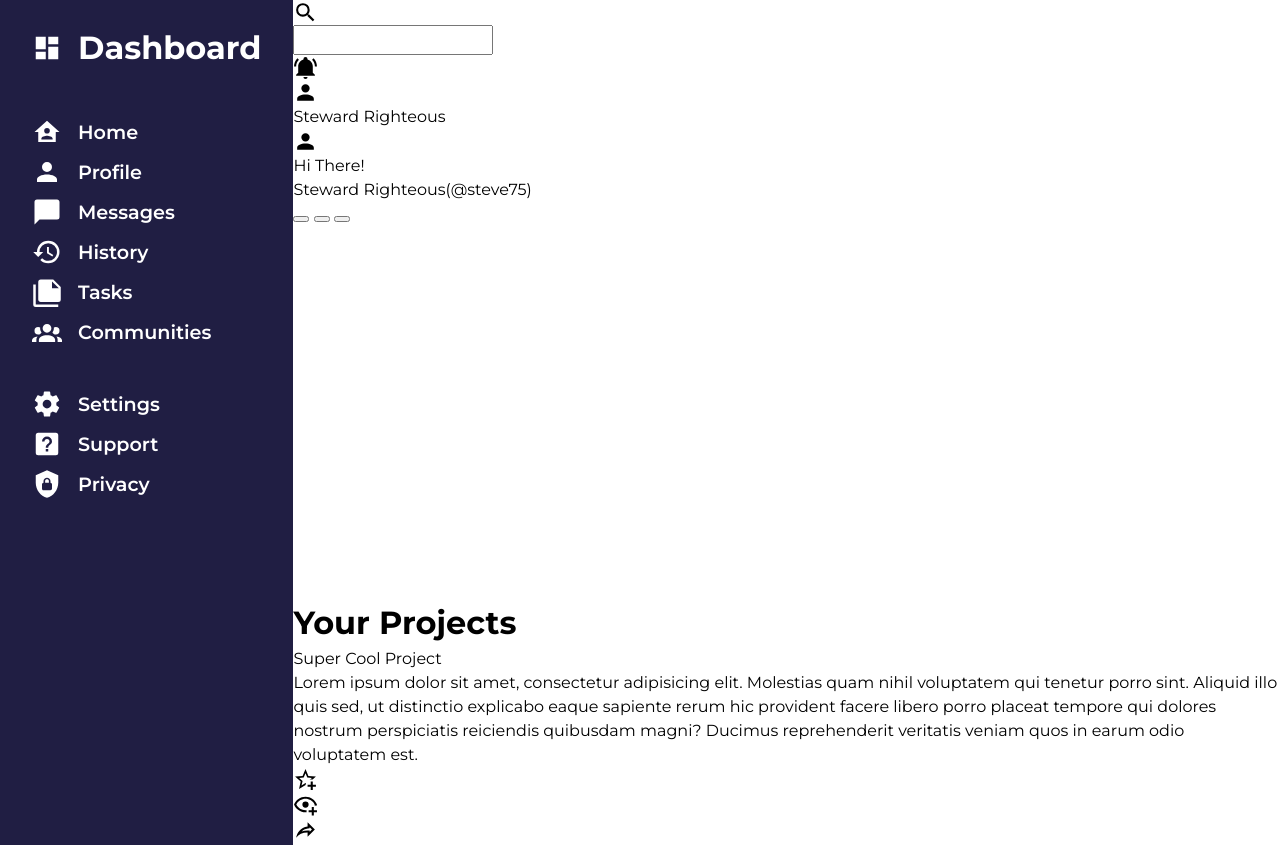
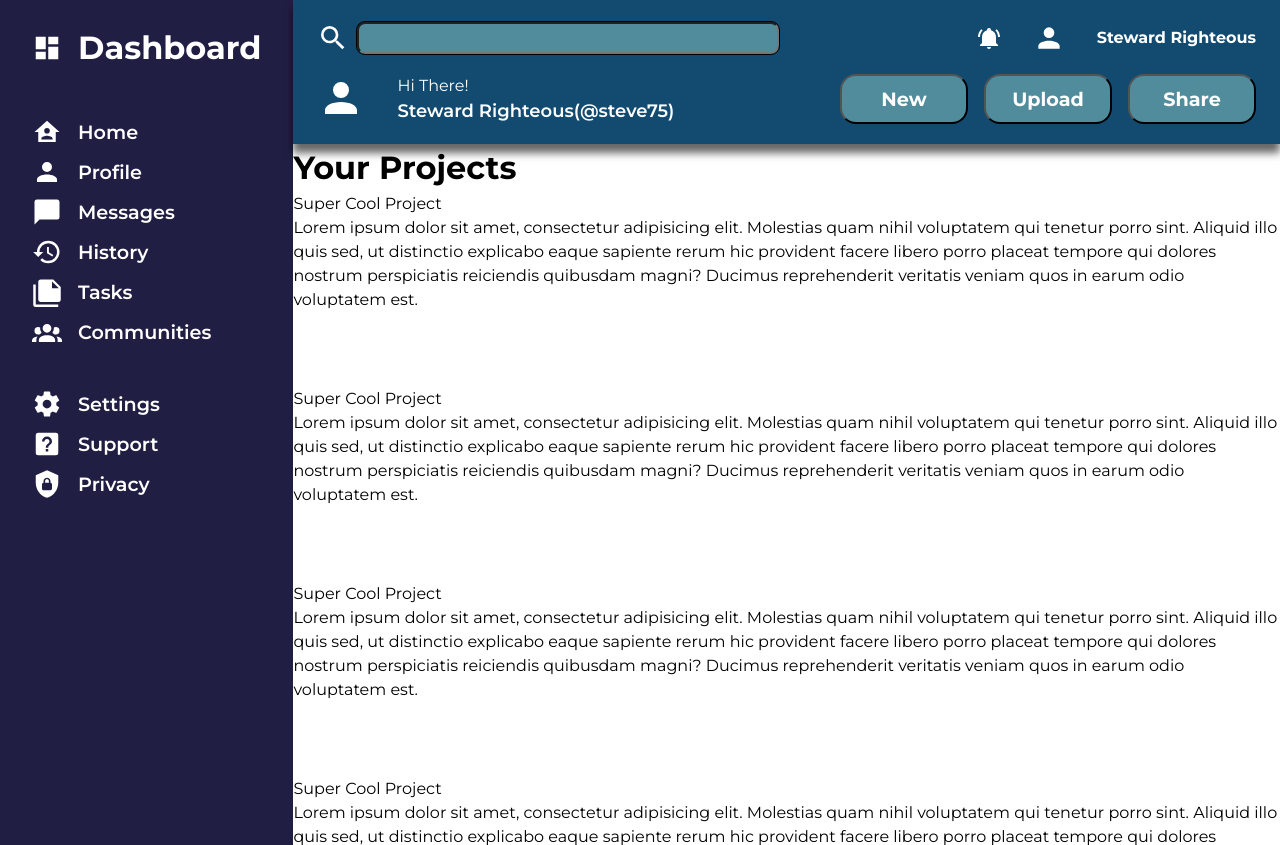
Before and after one commit to StewardRighteous/top-admin-dashboard, a plain HTML site: page index.html in a window 1280 px wide. Shown: the top 845 px of the page. Drawn offline with Linux system fonts and the light colour scheme; a web font is replaced by a local one.

Commit message:
chore- design header

```diff
--- a/css/style.css
+++ b/css/style.css
@@ -14,12 +14,13 @@
 img[src$=".svg"]{
     height: 25px;
     width: 25px;
+    filter: invert(1);
 }
 
-/* basic layout */
+/* -----basic layout----- */
 .dashboard{
     display: grid;
-    grid-template: 1fr 3fr/ 1fr 4fr;
+    grid-template: 9rem 3fr/ 0.7fr 4fr;
     grid-template-areas:
         "sidebar header"
         "sidebar content";
@@ -40,7 +41,7 @@ img[src$=".svg"]{
     grid-area: content;
 }
 
-/* sidebar */
+/* -----sidebar----- */
 .sidebar{
     background-color:var(--main-color);
     color:var(--secondary-color-2);
@@ -78,7 +79,6 @@ img[src$=".svg"]{
 .navigation .logo img{
     height:2rem ;
     width:2rem ;
-    filter: invert(1);
 }
 
 .navigation .nav-location{
@@ -95,3 +95,118 @@ img[src$=".svg"]{
     font-weight: bold;
     font-size: 2rem;
 }
+
+/* -----header----- */
+.header{
+    display: grid;
+    grid-template: 2.8rem 4.8rem/ repeat(2, 1fr);
+    padding: 1rem;
+    background-color: var(--main-color-2);
+    box-shadow: 0px 9px 8px 0px rgb(0, 0, 0, 0.60);
+    align-items: center;
+}
+
+/* header sections */
+.header .searchbar,
+.header .user-details,
+.header .user-welcome-board,
+.header .buttons{
+    padding: 8px;
+}
+
+/* searchbar section */
+.searchbar label{
+    display: grid;
+    grid-template-columns: 2rem 1fr;
+    gap: 8px;
+}
+
+.searchbar label img{
+    height: 2rem;
+    width: 2rem;
+}
+
+.searchbar label input{
+    background-color: var(--secondary-color);
+    outline: 1px solid black;
+    border-radius: 8px;
+}
+
+.searchbar label input:focus{
+    background-color: var(--secondary-color-2);
+}
+
+/* username and notifications */
+.user-details{
+    display: flex;
+    justify-content: flex-end;
+    align-items: center;
+    gap: max(2px, 2rem);
+
+}
+
+.user-details .notification img{
+    height: 1.5rem;
+    width: 1.5rem;
+}
+
+.user-details .logo img{
+    height: 2rem;
+    width: 2rem;
+}
+
+.user-details .user-name{
+    font-weight: bold;
+    color: var(--secondary-color-2);
+}
+
+/* user welcome */
+.user-welcome-board {
+    display: flex;
+    padding: 8px;
+    justify-content: flex-start;
+    gap: 2rem;
+}
+
+.user-welcome-board .logo img{
+    height: 3rem;
+    width: 3rem;
+}
+
+.user-welcome-board .username{
+    color: var(--secondary-color-2);
+}
+
+.user-welcome-board .username p{
+    font-weight: 400;
+    font-size: medium;
+}
+
+.user-welcome-board .username h1{
+    font-weight: 600;
+    font-size: large;
+}
+
+/* button section */
+.header .buttons{
+    display: flex;
+    justify-content: flex-end;
+    gap: 1rem;
+
+}
+
+.header .buttons button{
+    height: 3.1rem;
+    width: 8rem;
+    border-radius: 1rem;
+    background-color: var(--secondary-color);
+    color: var(--secondary-color-2);
+    font-size: 1.2rem;
+    font-weight: bold;
+    padding: 8px;
+}
+
+.header .buttons button:hover{
+    background-color: var(--secondary-color-2);
+    color: black;
+}
--- a/index.html
+++ b/index.html
@@ -86,6 +86,7 @@
                     <input type="text" id="search">
                 </label>
             </div>
+            <div class="user-details">
                 <div class="notification">
                     <img src="svg/header/bell-ring.svg" alt="Notifications">
                 </div>
@@ -93,17 +94,20 @@
                     <img src="svg/dashboard/account.svg" alt="user-profile">
                 </div>
                 <div class="user-name">Steward Righteous</div>
+            </div>
+            <div class="user-welcome-board">
                 <div class="logo">
                     <img src="svg/dashboard/account.svg" alt="user-profile">
                 </div>
                 <div class="username">
                     <p>Hi There!</p>
-                <p>Steward Righteous(@steve75)</p>
+                    <h1>Steward Righteous(@steve75)</h1>
+                </div>
             </div>
             <div class="buttons">
-                <button></button>
-                <button></button>
-                <button></button>
+                <button>New</button>
+                <button>Upload</button>
+                <button>Share</button>
             </div>
         </div>
         <div class="content">
```
Lines whose indentation alone changed are shown as unchanged.
